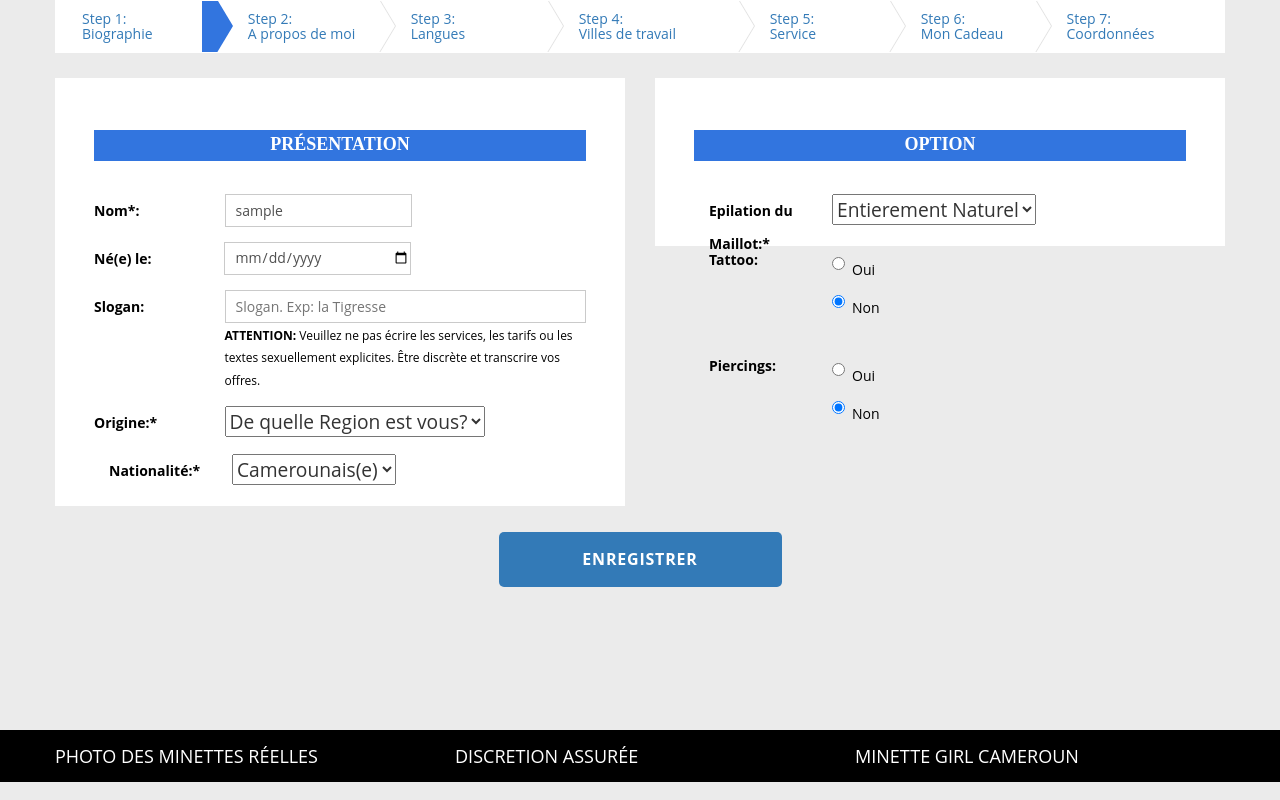
After one commit to duracuir/projetminelux, a PHP site: page /biographie.php in a window 1280 px wide. The commit adds this page. Run offline with PHP 8.4, Linux system fonts and the light colour scheme; the visitor is signed in with stand-in values (Sample User, id 1); data that the repository does not hold is empty.

Commit message:
modifier theo

```diff
--- /dev/null
+++ b/MINELUX/biographie.php
@@ -0,0 +1,295 @@
+<?php
+session_start();
+  require('connexionBD.php');
+
+if(!isset($_SESSION['username'])) {
+    header('location:connexion.php');
+    exit;
+
+if (isset($_PUT['submit'])) {
+
+    $name = $_GET['username'];
+    $datenais = $_POST['datenais'];
+    $slogan = $_POST['slogan'];
+    $region = $_POST['region'];
+    $nationality = $_POST['nationality'];
+    $epilation = $_POST['epilation'];
+    $tattoo = $_POST['tattoo'];
+    $piercing = $_POST['piercing'];
+
+    try {
+      $sql = 'UPDATE membres SET datenais = :datenais, slogan = :slogan, region = :region, nationality = :nationality, epilation = :epilation, tattoo = :tattoo, piercing = :piercing WHERE username = :username';
+      $stmt = $pdo->prepare($sql);
+      $stmt->execute(["username" => $name, "datenais" => $datenais, "slogan" => $slogan, "region" => $region, "nationality" => $nationality, "epilation" => $epilation, "tattoo" => $tattoo, "piercing" => $piercing]);;
+      echo "Data updated";
+    } catch (PDOException $e) {
+      echo "<h4 style='color: red;'>".$e->getMessage(). "</h4>";
+    }
+  }
+}
+
+if (isset($_GET["username"])) {
+  $name = $_GET["username"];
+  try {
+    $statement = $pdo->prepare(
+      'SELECT * FROM membres WHERE username = :username;'
+    );
+    $statement->execute(["username" => $username]);
+    $results = $statement->fetchAll(PDO::FETCH_OBJ);
+  } catch (PDOException $e) {
+      echo "<h4 style='color: red;'>".$e->getMessage(). "</h4>";
+  }
+}
+?>
+<!DOCTYPE html>
+<html>
+<head>
+    <tilte></tilte>
+        <meta charset="utf-8"/>
+        <meta name="viewport" content="width=device-width, initial-scale=1">
+        <script src="https://ajax.googleapis.com/ajax/libs/jquery/1.12.4/jquery.min.js"></script>
+        <link rel="stylesheet" href="https://maxcdn.bootstrapcdn.com/bootstrap/3.3.7/css/bootstrap.min.css">
+        <script src="https://maxcdn.bootstrapcdn.com/bootstrap/3.3.7/js/bootstrap.min.js"></script>
+        <link href='http://fonts.googleapis.com/css?family=Lato' rel='stylesheet' type='text/css'>
+        <link rel="stylesheet" href="css/Biographie.css">
+        <script src="js/script.js"></script>
+</head>
+    <body id="edit-profile">
+       <!--  <header>
+
+                <div class="top-nav">
+                <div class="container clearfix">
+                    <ul class="nav navbar-nav">
+                        <li><a href="#top recherche">Top Recherché</a></li>
+                        <li><a href="#top favorites">Top Favorites</a></li>
+                        <li><a href="#nouvelles">Nouvelles</a></li>
+                    </ul>
+
+                    <div class="pull-left"></div>
+                    <div class="pull-right">
+                         <div><p>Bienvenu:
+                        <a class="btn btn-primary" href="login.html">
+                             <?php
+
+                                if(!isset($_SESSION['username'])){
+                                   echo "Vous n'êtes pas connecté!";
+                                }else{
+                                    echo $_SESSION['username'];
+
+                                }
+                     ?>
+                        </a>
+
+                                </p>
+                            </div>
+                        <a class="btn btn-secondary" href="contact.html">Nous Contacter</a>
+                        <a class="btn btn-secondary" href="deconnexion.php">Deconnexion</a>
+                    </div>
+
+                </div>
+
+                </div>
+                </div>
+                <div class="navbar navbar-default">
+                <div class="container">
+                    <div class="navbar-header">
+                        <a class="logo" href=""><img src="logo/main-logo.png" class="img-responsive" alt="Cameroun Escortes"></a>
+                    </div>
+                    <div id="navbar">
+                <ul class="nav navbar-nav">
+                    <li class="nav-item active"><a class="nav-link" href="/index.html/">Accueil</a></li>
+                    <li class="nav-item"><a class="nav-link" href="/escorts/new/">Nouvelle</a></li>
+                    <li class="nav-item"><a class="nav-link" href="/escorts/girls/">Filles</a></li>
+                    <li class="nav-item"><a class="nav-link" href="/escorts/homme/">Hommes</a></li>
+                    <li class="nav-item"><a class="nav-link" href="/escorts/vip/">VIP</a></li>
+                    <li class="nav-item"><a class="nav-link" href="/escorts/tours/">Tournées de Ville</a></li>
+
+            </div>
+                </div>
+
+            </div>
+<div class="page-heading">
+            <div class="container">
+            <div class="row">
+                <div class="col-xs-4 back"></div>
+                <a href="/" class="btn btn-black">Retour</a>
+                <div class="col-xs-4">
+                    <h1 class="page-title">éditer profil de minette</h1>
+                </div>
+            </div>
+            </div>
+            </div>
+        </header> -->
+           <main class="container">
+        <form id="bio_submit" class="submit_profile" action="biographie.php?username=<?php echo $results[0]->username;?>" method="post">
+            <ul class="steps">
+                            <li class="active"><a href="/panel/profile/biography/9024/">Step 1:<br> Biographie</a></li>
+                            <li class=""><a href="/panel/profile/about_me/9024/">Step 2:<br>A propos de moi</a></li>
+                            <li class=""><a href="/panel/profile/languages/9024/">Step 3:<br>Langues</a></li>
+                            <li class=""><a href="/panel/profile/working_cities/9024/">Step 4:<br>Villes de travail</a></li>
+                            <li class=""><a href="/panel/profile/services/9024/">Step 5:<br>Service</a></li>
+                            <li class=""><a href="/panel/profile/rates/9024/">Step 6:<br>Mon Cadeau</a></li>
+                            <li class=""><a href="/panel/profile/contact/9024/">Step 7:<br>Coordonnées</a></li>
+            </ul>
+
+        <div class="row rows-17">
+            <div class="col-xs-6">
+               <div class="row rows-17">
+                   <div class="col-xs-12">
+                       <div class="box">
+                           <h3 class="heading">Présentation</h3>
+                           <div class="row">
+                               <div class="col-xs-3 grp">
+                            <label for="nom">Nom*:</label>
+                        </div>
+                            <div class="col-xs-5 grp">
+                            <input type="text" id="nom" name="username" value="<?php echo $_SESSION['username'] ?>" placeholder="Nom">
+                            </div>
+                            <div class="col-xs-5 grp">
+                            <label for="start">Né(e) le:</label>
+                        </div>
+                            <div class="col-xs-5 grp">
+                            <input class="zone" id="date" id="start" name="datenais" type="date" value="" min="1999-01-01" max="2080-01-01" placeholder="date de naissance">
+                            </div>
+                            <div class="col-xs-3 grp">
+                            <label for="slogan">Slogan:</label>
+                        </div>
+                        <div class="col-xs-9 grp">
+                            <input type="text" id="slogan" name="slogan" value="" placeholder="Slogan. Exp: la Tigresse">                            <small><b>ATTENTION:</b> Veuillez ne pas écrire les services, les tarifs ou les textes sexuellement explicites. Être discrète et transcrire vos offres.</small>
+                        </div>
+                        <div class="col-xs-3 grp">
+                            <label for="ethnicity">Origine:*</label>
+                        </div>
+                        <div class="col-xs-5 grp">
+                            <div class="bloc">
+                                  <div class="select">
+                                    <select name="region">
+                                      <option>De quelle Region est vous? </option>
+                                      <option value="0">Centre</option>
+                                      <option value="1">Nord</option>
+                                      <option value="2">Ouest</option>
+                                      <option value="3">Sud-Ouest</option>
+                                      <option value="4">Autre a préciser</option>
+                                    </select>
+                                  </div>
+                                </div>
+                            </div>
+                         </div>
+
+                         <div class="col-xs-3 grp">
+                        <label for="nationality">Nationalité:*</label>
+                        </div>
+                        <div class="col-xs-5 grp">
+                            <div class="bloc">
+                                  <div class="select">
+                                    <select name="nationality">
+                                      <option value="active">Camerounais(e)</option>
+                                      <option value="0">Gabonais(e)</option>
+                                      <option value="1">Tchadien(ne)</option>
+                                      <option value="2">Nigerien(ne)</option>
+                                      <option value="3">Congolais(e)</option>
+                                      <option value="4">Autre a préciser</option>
+                                    </select>
+                                  </div>
+                                </div>
+                            </div>
+                         </div>
+
+
+
+
+
+
+
+
+
+
+                       </div>
+                   </div>
+               </div>
+               <div class="col-xs-6">
+            <div class="box">
+                <h3 class="heading">Option</h3>
+                     <div class="rows">
+                        <div class="col-xs-3 grp">
+                        <label for="ethnicity">Epilation du Maillot:*</label>
+                        </div>
+                        <div class="col-xs-5 grp">
+                            <div class="bloc">
+                                  <div class="select">
+                                    <select name="epilation">
+                                      <option value="active">Entierement Naturel</option>
+                                      <option value="0">Entierement rasés</option>
+                                      <option value="1">Pariellement rasée</option>
+                                      <option value="2">Entretenu</option>
+                                    </select>
+                                  </div>
+                                </div>
+                            </div>
+                         </div>
+                         <div class="col-xs-12"></div>
+                         <div class="col-xs-3 grp">
+                    <label for="tattoo">Tattoo:</label>
+                </div>
+                        <div class="col-xs-9 grp"><div class="radio">
+                        <label>
+                        <input type="radio" id="tatoo" name="tattoo" value="1">Oui</label>
+                    </div>
+                    <div class="radio"><label><input type="radio" id="tatoo" name="tattoo" value="2" checked="checked">Non</label>
+                    </div>
+                    </div><div class="col-xs-3 grp"><label for="piercing">Piercings:</label>
+                </div><div class="col-xs-9 grp"><div class="radio">
+                        <label>
+                        <input type="radio" id="piercing" name="piercing" value="1">Oui</label>
+                    </div><div class="radio"><label>
+                    <input type="radio" id="piercing" name="piercing" value="2" checked="checked">Non</label>
+                    </div>
+                    </div>
+
+
+
+
+                    </div>
+                </div>
+                </div>
+            </div>
+        </div>
+        <div class="col-xs-12">
+                     <div class="nextandbackBtns">
+                     <!--  <a href="javascript:void(0);" onclick="doSave();" name="submit" class="btn btn-primary save">Enregistrer</a> -->
+                     <button name="submit" class="btn btn-primary save">Enregistrer</button>
+                     </div>
+                    </div>
+            </div>
+        </form>
+        </main>
+        <footer>
+        <div class="footer-top">
+            <div class="container">
+                <div class="row">
+                    <div class="col-xs-4">
+                        <svg viewBox="0 0 64 64">
+                        <use xlink:href="#icon-real-photos"></use>
+                        </svg>
+                        <h4 class="line">Photo des Minettes réelles</h4>
+                    </div>
+                    <div class="col-xs-4">
+                        <svg viewBox="0 0 64 64">
+                        <use xlink:href="#icon-discretion-guaranteed"></use>
+                        </svg>
+                        <h4 class="line">Discretion assurée</h4>
+                    </div>
+                    <div>
+                        <div class="col-xs-4">
+                            <svg viewBox="0 0 64 64">
+                            <use xlink:href="#icon-trusted-website"></use>
+                            </svg>
+                            <h4 class="line">Minette girl Cameroun</h4>
+                        </div>
+                    </div>
+                </div>
+            </div>
+        </div>
+    </footer>
+</body>
+</html>
```
Also changed, not shown: MINELUX/login2.php (+63 -30 lines), MINELUX/panel.php (+4 -4 lines).
